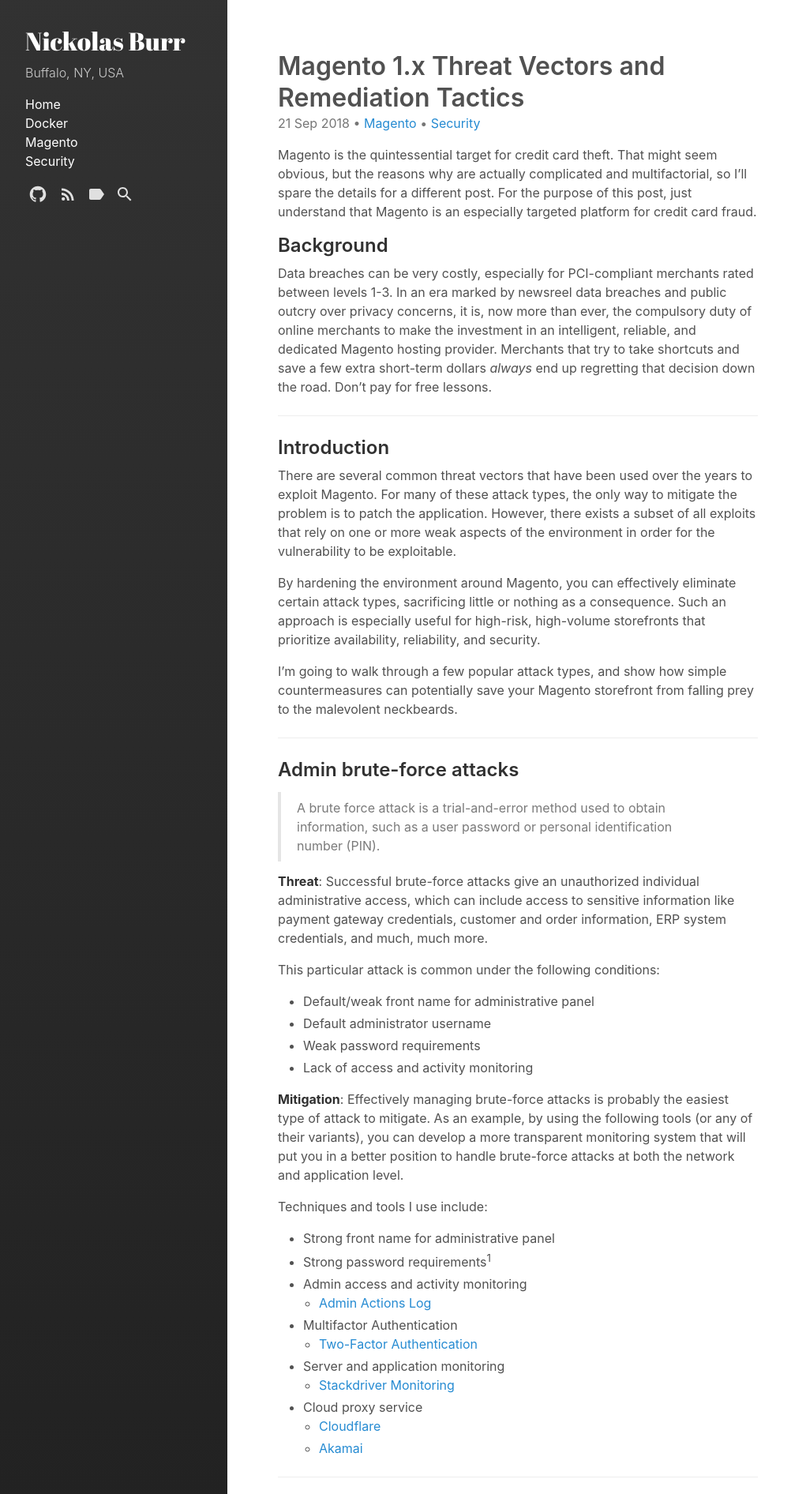
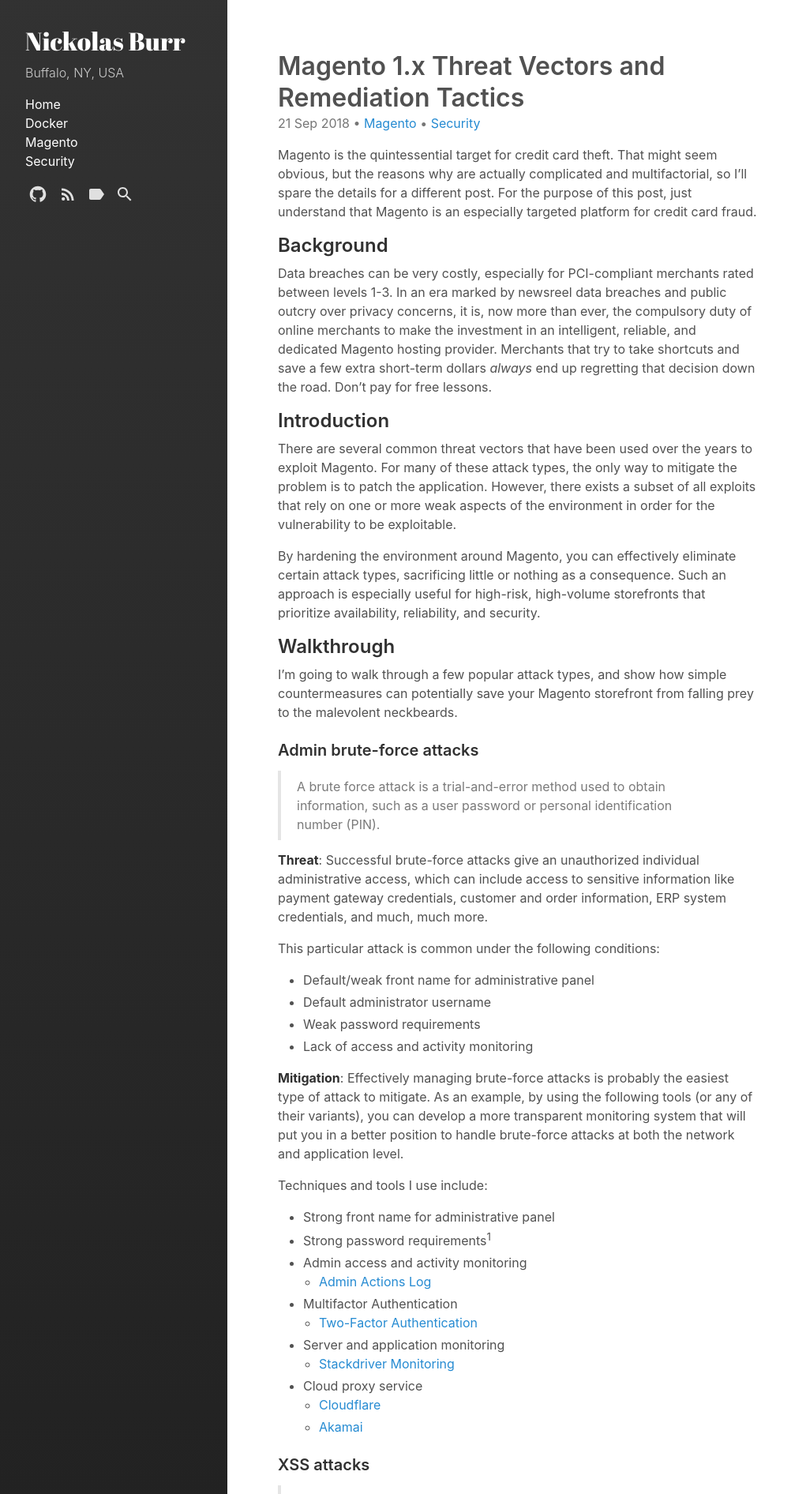
Before and after one commit to nickolasburr/blog, a Jekyll site: the page built from _posts/2018-09-21-magento-1x-threat-vectors-remediation-tactics.md, in a window 1280 px wide. Shown: the top 1892 px of the page at 79% size, without its empty margins (0-1021 px from the left). Built offline with Jekyll 4.4.1, drawn with Linux system fonts in a browser that asks for light colours.

Commit message:
Update TV post

```diff
--- a/_posts/2018-09-21-magento-1x-threat-vectors-remediation-tactics.md
+++ b/_posts/2018-09-21-magento-1x-threat-vectors-remediation-tactics.md
@@ -28,8 +28,6 @@ hosting provider. Merchants that try to take shortcuts and save
 a few extra short-term dollars _always_ end up regretting that
 decision down the road. Don't pay for free lessons.
 
----
-
 ## Introduction
 
 There are several common threat vectors that have been used
@@ -45,13 +43,13 @@ a consequence. Such an approach is especially useful for high-risk,
 high-volume storefronts that prioritize availability, reliability,
 and security.
 
+## Walkthrough
+
 I'm going to walk through a few popular attack types, and show how
 simple countermeasures can potentially save your Magento storefront
 from falling prey to the malevolent neckbeards.
 
----
-
-## Admin brute-force attacks
+### Admin brute-force attacks
 
 > A brute force attack is a trial-and-error method used to obtain
 > information, such as a user password or personal identification
@@ -89,9 +87,7 @@ Techniques and tools I use include:
   + [Cloudflare](https://www.cloudflare.com)
   + [Akamai](https://www.akamai.com)
 
----
-
-## XSS attacks
+### XSS attacks
 
 > Cross-site scripting (XSS) attacks are a type of injection, in
 > which malicious scripts are injected into otherwise benign and
@@ -116,9 +112,7 @@ prevent the browser from loading the JS file, protecting the user
 and giving you time to apply the appropriate patch(es), and clean
 the database table.
 
----
-
-## Input Validation
+### Input Validation
 
 > Input validation, also known as data validation, is the proper
 > testing of any input supplied by a user or application. Input
@@ -169,14 +163,10 @@ it shouldn't have. The webserver user only needs read access to core files,
 so when you give it write access, you're opening yourself up to issues that
 are otherwise preventable.
 
----
-
 ## Magento Security Best Practices
 
 In addition to what I've outline above, Magento provides a nicely
 detailed guide on security best practices, which you can find [here](https://magento.com/security/best-practices/security-best-practices).
-
----
 
 ## Footnotes
 
```
